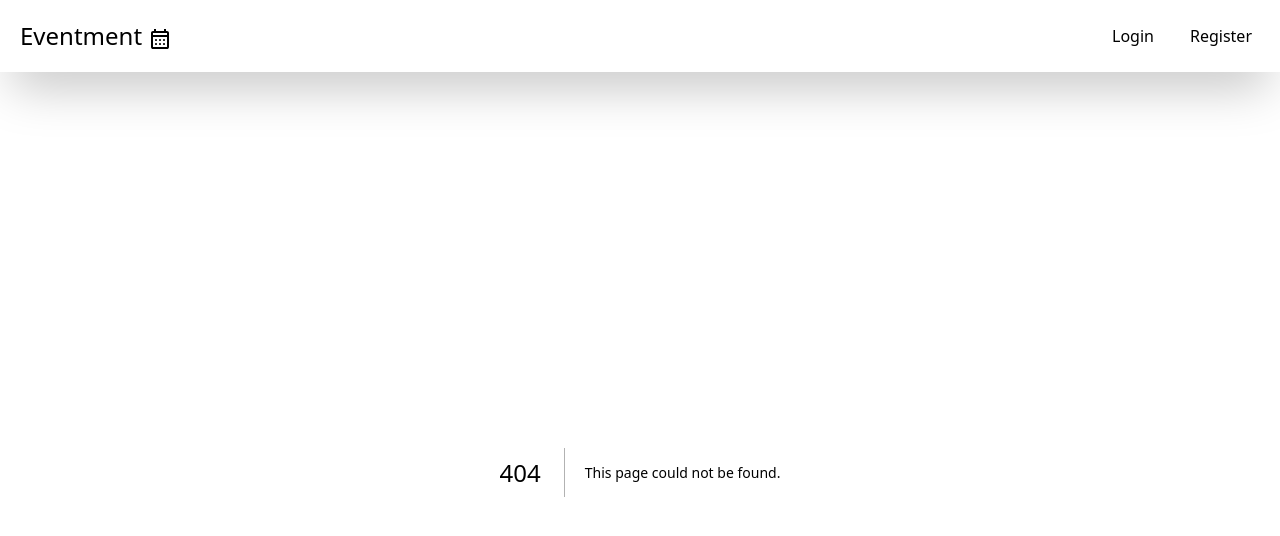
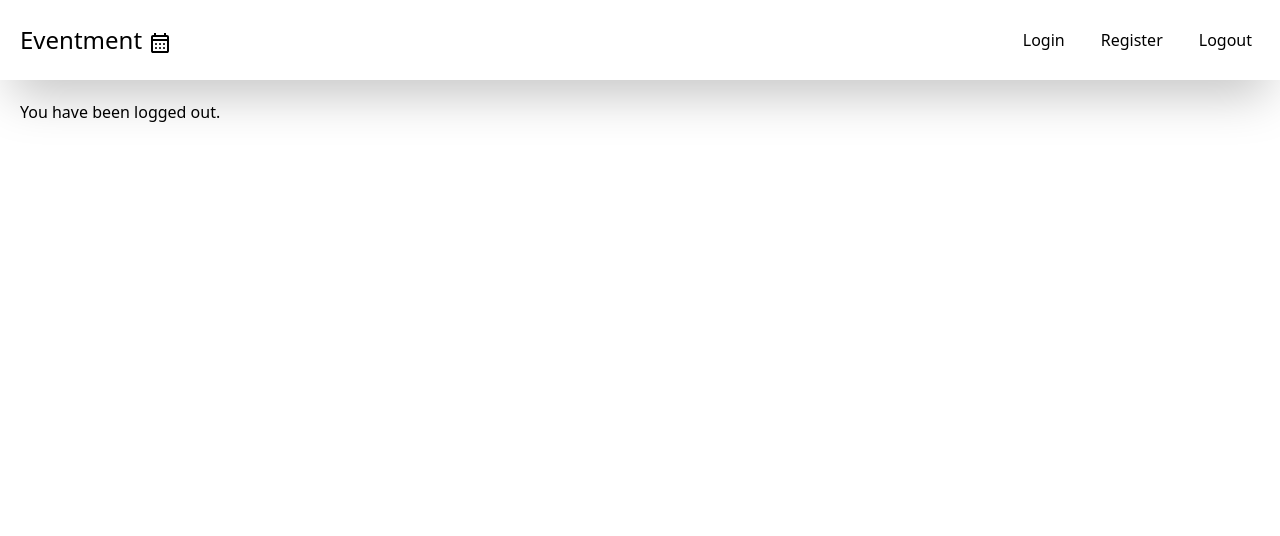
Before and after one commit to Syntrice/eventment, a Next.js app: page /logout in a window 1280 px wide. Before the commit this address had no page. Shown: the top 536 px of the page. Built offline with nearby package versions, Linux system fonts and the light colour scheme.

Commit message:
feat: Scaffold login page and link

```diff
--- /dev/null
+++ b/src/app/logout/page.tsx
@@ -0,0 +1,7 @@
+export default function Logout() {
+  return (
+    <main className="p-5">
+      <p>You have been logged out.</p>
+    </main>
+  )
+}
--- a/src/components/nav/Nav.tsx
+++ b/src/components/nav/Nav.tsx
@@ -3,7 +3,6 @@ import { useState, useEffect } from "react"
 import NavBrand from "./NavBrand"
 import NavToggle from "./NavToggle"
 import NavMenu from "./NavMenu"
-import ExpandedNavMenu from "./NavMenuExpanded"
 import { usePathname } from "next/navigation"
 
 export default function Nav() {
@@ -31,7 +30,7 @@ export default function Nav() {
           />
         </div>
       </nav>
-      {isToggled && <ExpandedNavMenu />}
+      {isToggled && <NavMenu vertical={true} />}
     </header>
   )
 }
--- a/src/components/nav/NavLink.tsx
+++ b/src/components/nav/NavLink.tsx
@@ -10,7 +10,7 @@ interface NavLinkProps {
 export default function NavLink({ children, href, onClick }: NavLinkProps) {
   return (
     <Link
-      className="p-2 transition-colors hover:bg-neutral-300 rounded-md"
+      className="p-2 transition-colors hover:bg-neutral-300 rounded-md block"
       href={href}
       onClick={onClick}
     >
--- a/src/components/nav/NavMenu.tsx
+++ b/src/components/nav/NavMenu.tsx
@@ -1,14 +1,27 @@
 import NavLink from "./NavLink"
 
-export default function NavMenu() {
+interface NavMenuProps {
+  vertical?: boolean
+}
+
+export default function NavMenu({ vertical }: NavMenuProps) {
   return (
-    <ul className="flex gap-5 max-sm:hidden">
+    <ul
+      className={
+        vertical
+          ? "flex p-5 gap-5 flex-col items-end min-sm:hidden"
+          : "flex gap-5 max-sm:hidden"
+      }
+    >
       <li>
         <NavLink href="login">Login</NavLink>
       </li>
       <li>
         <NavLink href="register">Register</NavLink>
       </li>
+      <li>
+        <NavLink href="logout">Logout</NavLink>
+      </li>
     </ul>
   )
 }
--- a/src/components/nav/NavMenuExpanded.tsx
+++ /dev/null
@@ -1,14 +0,0 @@
-import NavLink from "./NavLink"
-
-export default function NavMenuExpanded() {
-  return (
-    <ul className="flex p-5 gap-5 flex-col items-end min-sm:hidden">
-      <li>
-        <NavLink href="login">Login</NavLink>
-      </li>
-      <li>
-        <NavLink href="register">Register</NavLink>
-      </li>
-    </ul>
-  )
-}
```
